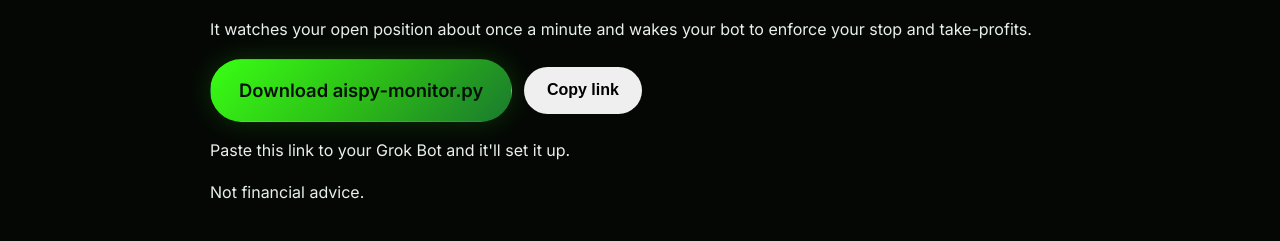
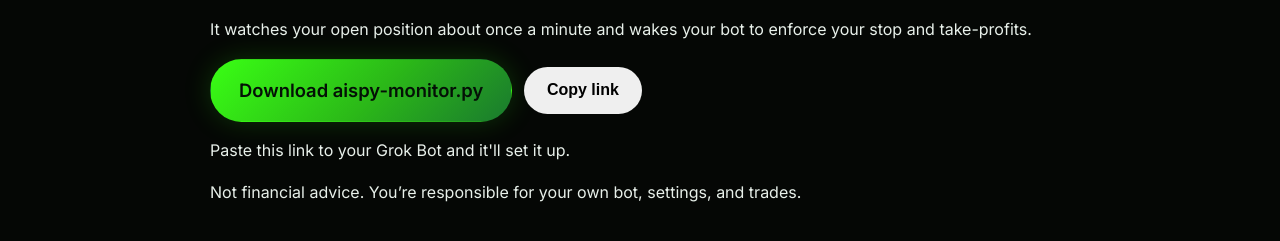
Before and after one commit to gexmachineai/aispy-alerts, a plain HTML site: page monitor.html in a window 1280 px wide. Shown: the part 203-444 px from the top of the page. Drawn offline with Linux system fonts and the light colour scheme.

Commit message:
Monitor page: restore responsibility line

```diff
--- a/monitor.html
+++ b/monitor.html
@@ -45,7 +45,7 @@
             });
           });
         </script>
-        <p class="fine-print">Not financial advice.</p>
+        <p class="fine-print">Not financial advice. You&rsquo;re responsible for your own bot, settings, and trades.</p>
       </div>
     </section>
   </main>
```
